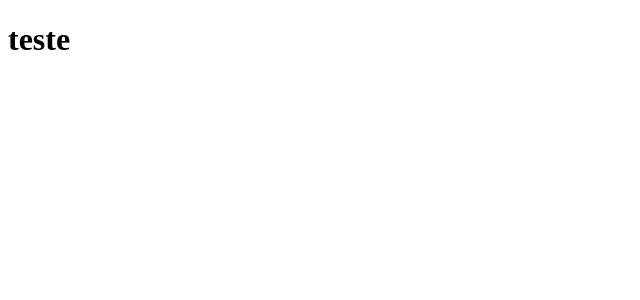
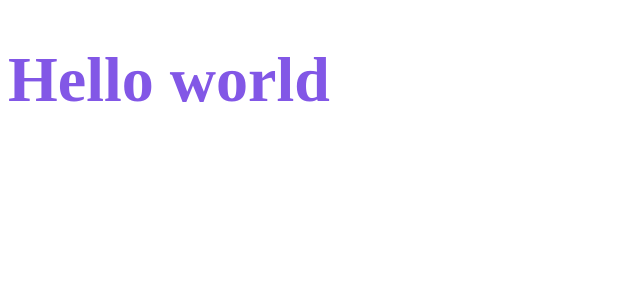
Before and after one commit to HelioAnacronista/Chapter-II, a React (Create React App) app: page / in a window 1280 px wide. Shown: the top 300 px of the page, without its empty margins (0-640 px from the left). Built offline with nearby package versions, Linux system fonts and the light colour scheme.

Commit message:
Instalando Styled Components

```diff
--- a/src/App.tsx
+++ b/src/App.tsx
@@ -1,8 +1,14 @@
+import styled from 'styled-components'
+
+const Title = styled.h1`
+  font-size: 64px;
+  color: #8257e6;
+`
 
 export function App() {
   return (
     <div className="App">
-      <h1>teste</h1>
+      <Title>Hello world</Title>
     </div>
   );
 }
```
